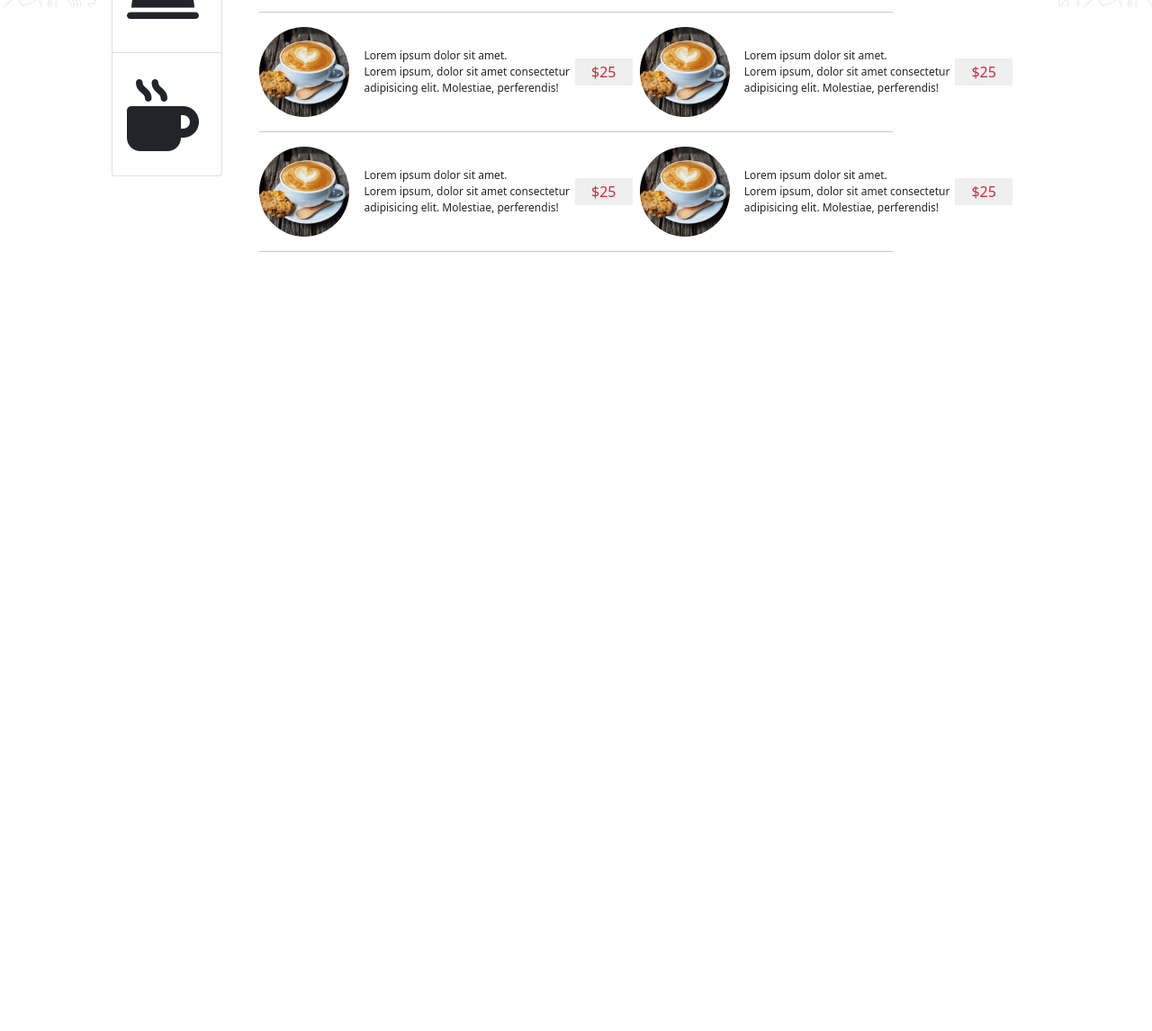
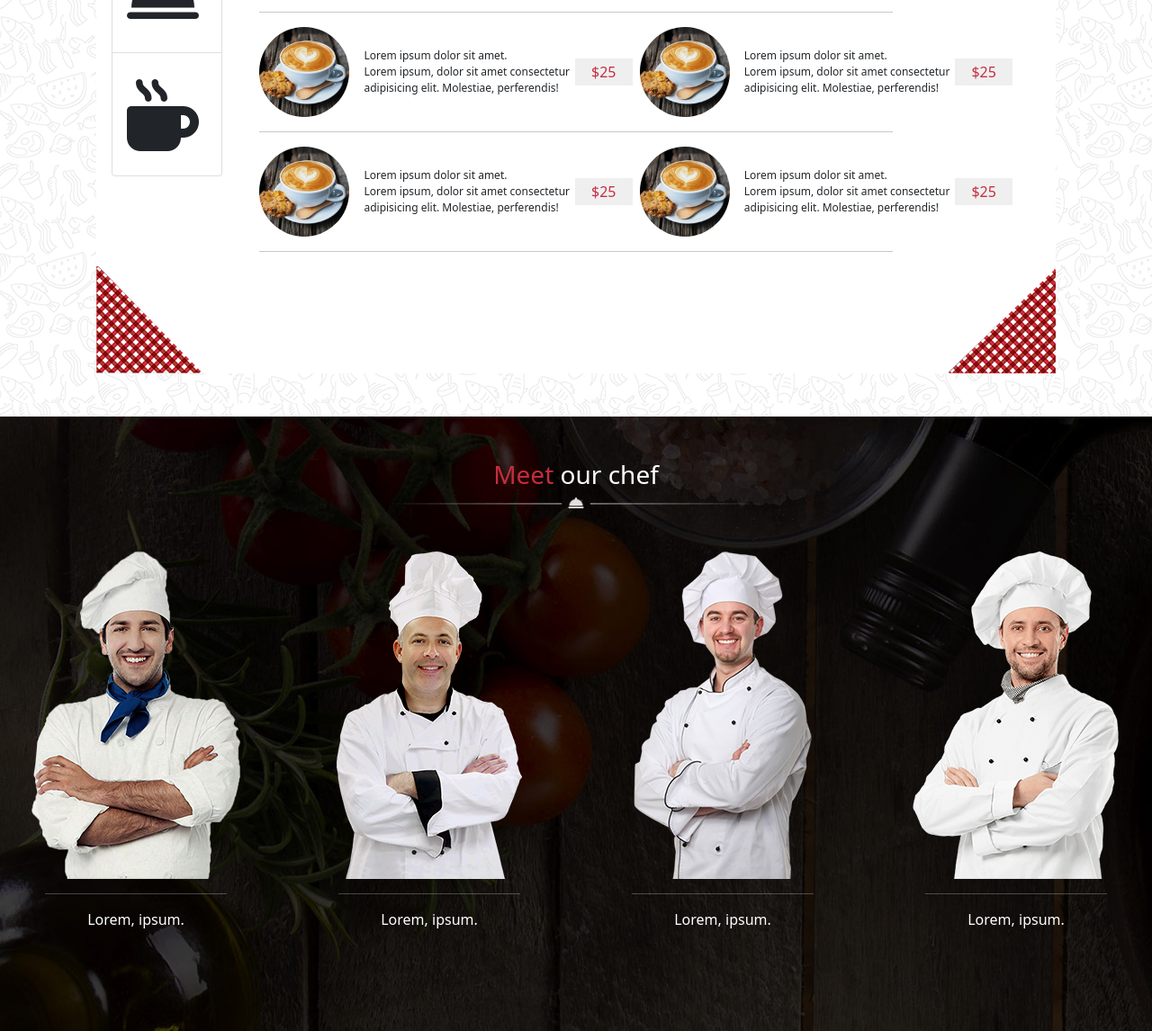
Before and after one commit to Mimimaks01/git_bootstrap_les_chefs_24, a website: page index.html in a window 1280 px wide. Shown: the part 1512-2658 px from the top of the page at 90% size. Before the commit the page ends 1808 px from the top, so only its background shows below. Drawn offline with nearby package versions, Linux system fonts and the light colour scheme.

Commit message:
les chefs cuistot

```diff
--- a/index.html
+++ b/index.html
@@ -79,7 +79,9 @@
               href="#list-home" role="tab" aria-controls="list-home"><i class="fa-solid fa-mug-hot"></i></a>
 
             <a class="list-group-item list-group-item-action" id="list-profile-list" data-bs-toggle="list"
-              href="#list-profile" role="tab" aria-controls="list-profile"><p>yo</p></a>
+              href="#list-profile" role="tab" aria-controls="list-profile">
+              <p>yo</p>
+            </a>
 
             <a class="list-group-item list-group-item-action" id="list-messages-list" data-bs-toggle="list"
               href="#list-messages" role="tab" aria-controls="list-messages"><i
@@ -199,7 +201,8 @@
                 </div>
                 <div class="d-flex justify-content-center align-items-center"><button>$25</button></div>
               </div>
-              <hr>  <div class="d-flex">
+              <hr>
+              <div class="d-flex">
                 <div><img class="arondie" src="/public/images/menu_image_2.jpg" alt=""> </div>
                 <div class="d-flex flex-column col-md-4 justify-content-center ms-3">
                   <p>Lorem ipsum dolor sit amet.</p>
@@ -213,7 +216,8 @@
                 </div>
                 <div class="d-flex justify-content-center align-items-center"><button>$25</button></div>
               </div>
-              <hr>  <div class="d-flex">
+              <hr>
+              <div class="d-flex">
                 <div><img class="arondie" src="/public/images/menu_image_2.jpg" alt=""> </div>
                 <div class="d-flex flex-column col-md-4 justify-content-center ms-3">
                   <p>Lorem ipsum dolor sit amet.</p>
@@ -227,7 +231,8 @@
                 </div>
                 <div class="d-flex justify-content-center align-items-center"><button>$25</button></div>
               </div>
-              <hr>  <div class="d-flex">
+              <hr>
+              <div class="d-flex">
                 <div><img class="arondie" src="/public/images/menu_image_2.jpg" alt=""> </div>
                 <div class="d-flex flex-column col-md-4 justify-content-center ms-3">
                   <p>Lorem ipsum dolor sit amet.</p>
@@ -401,7 +406,57 @@
           </div>
         </div>
       </div>
+      <div class="d-flex justify-content-between">
+        <img src="/public/images/box-bottom-left.png" alt="">
+        <h1 class="mt-5"></h1>
+        <img src="/public/images/box-bottom_right.png" alt="">
+      </div>
     </div>
+  </section>
+  <section class="fond py-5">
+    <div class="row text-center">
+      <h3 class="blanc"><span>Meet </span>our chef</h3>
+      <img class="col-8 col-md-4 mx-auto" src="./public/images/decoration_line.png" alt="">
+    </div>
+    <div class="row text-center py-5">
+      <div class="chef col-12 col-md-6 col-lg-3">
+        <img src="/public/images/chef1.png" alt="">
+        <hr class="blanc col-8 mx-auto">
+        <p class="blanc">Lorem, ipsum.</p>
+      </div>
+      <div class="chef col-12 col-md-6 col-lg-3">
+        <img src="/public/images/chef2.png" alt="">
+        <hr class="blanc col-8 mx-auto">
+        <p class="blanc">Lorem, ipsum.</p>
+      </div>
+      <div class="chef col-12 col-md-6 col-lg-3">
+        <img src="/public/images/chef3.png" alt="">
+        <hr class="blanc col-8 mx-auto">
+        <p class="blanc">Lorem, ipsum.</p>
+      </div>
+      <div class="chef col-12 col-md-6 col-lg-3">
+        <img src="/public/images/chef4.png" alt="">
+        <hr class="blanc col-8 mx-auto">
+        <p class="blanc">Lorem, ipsum.</p>
+      </div>
+    </div>
+  </section>
+
+
+
+
+
+
+
+
+
+
+
+
+
+
+
+
   </section>
 
 
--- a/public/sass/style.sass
+++ b/public/sass/style.sass
@@ -27,7 +27,6 @@ body
             border-bottom: 1px solid #ffff
     .bam
         background: url(../images/main_bg.jpg)
-        height: 120vh
     .geant
         height: 30vh
     .ici
@@ -45,4 +44,9 @@ body
         height: 100px
     .pam
         background-color: #ffff
-        height: 116vh
+    .fond
+        background: url(../images/team_background.jpg)
+    .blanc
+        color: #ffff
+span
+    color: #c42d40
```
Also changed, not shown: public/css/style.css, 1 other file.
